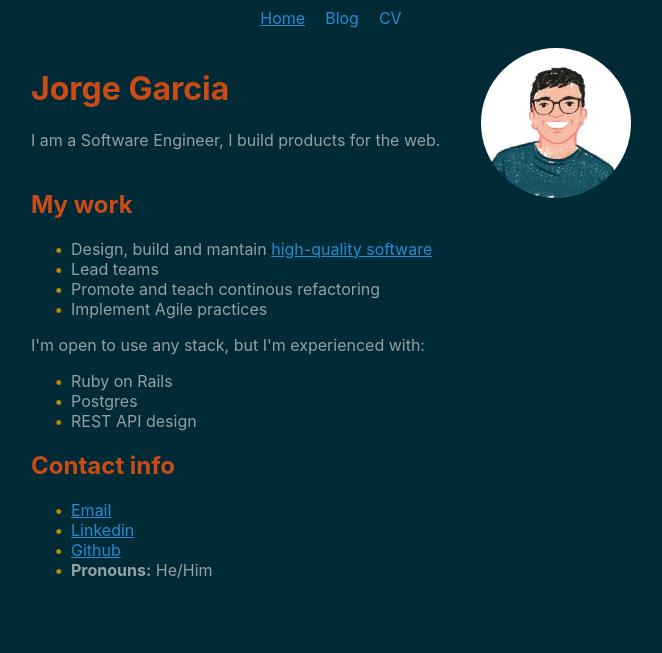
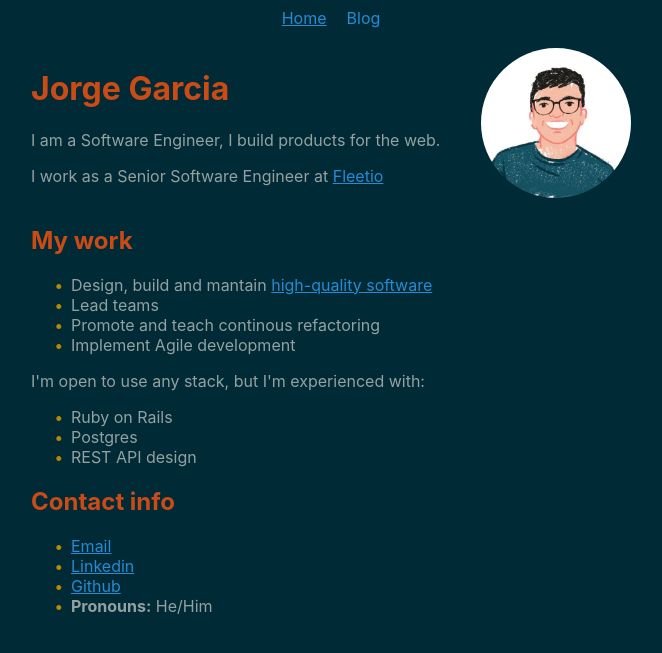
Before and after one commit to JorgeGarciaxyz/jorgegarciaxyz.github.io, a Jekyll site: the page built from index.html, in a window 1280 px wide. Shown: the top 653 px of the page, without its empty margins (309-971 px from the left). Built offline with Jekyll 4.4.1, drawn with Linux system fonts in a browser that asks for light colours.

Commit message:
Update work and index page

```diff
--- a/_data/navigation.yml
+++ b/_data/navigation.yml
@@ -2,5 +2,3 @@
   link: /
 - name: Blog
   link: /blog.html
-- name: CV
-  link: /cv.html
--- a/index.html
+++ b/index.html
@@ -8,6 +8,9 @@ css: index
   <h1>Jorge Garcia</h1>
 
   <p>I am a Software Engineer, I build products for the web.</p>
+  <p>I work as a Senior Software Engineer at
+    <a target="_blank" href="https://www.fleetio.com/">Fleetio</a>
+  </p>
 </header>
 
 <div class="my-work-container">
@@ -24,7 +27,7 @@ css: index
 
     <li>Promote and teach continous refactoring</li>
 
-    <li>Implement Agile practices</li>
+    <li>Implement Agile development</li>
   </ul>
 
   <p>I'm open to use any stack, but I'm experienced with:</p>
```
